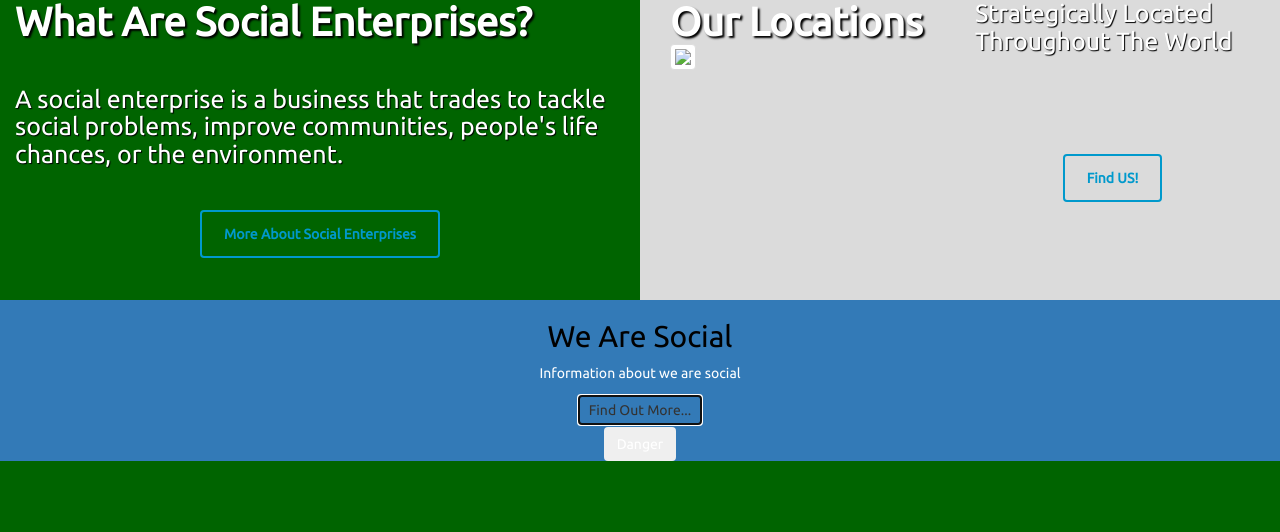
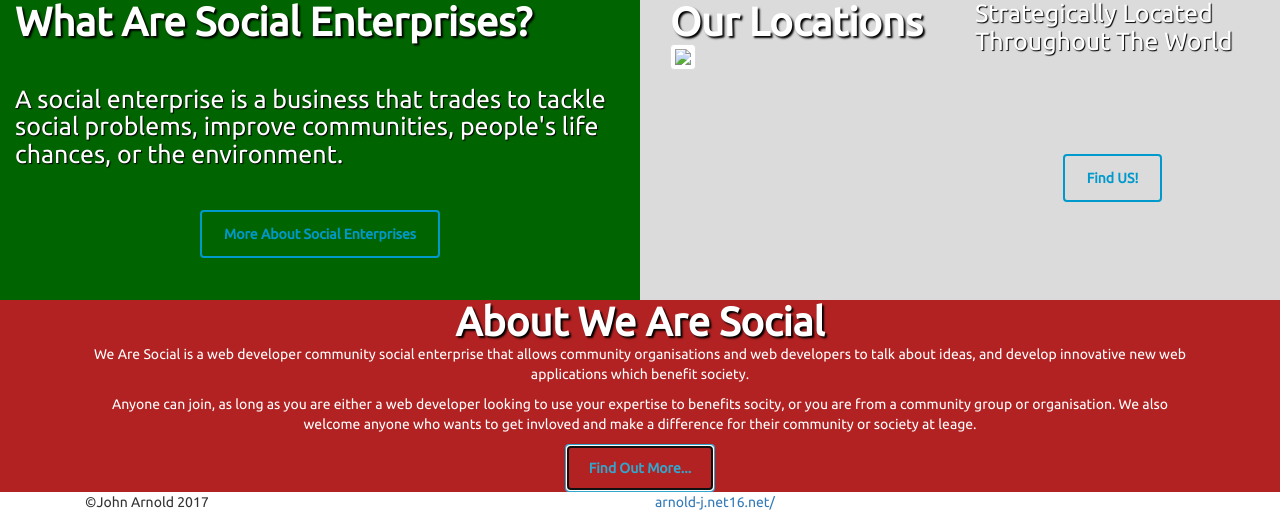
Before and after one commit to Code-Institute-Submissions/Stream-3-final, a Django app: template home/templates/index.html in a window 1280 px wide. Shown: the part 650-1182 px from the top of the page. Before the commit the page ends 1111 px from the top, so only its background shows below. Run offline with Django 3.2, Linux system fonts and the light colour scheme; the template is opened without the code that fills it, so the values that code supplies are empty; parts of the project's set-up code (start-up, migrations or seed data) failed here and were passed over; some libraries are stand-ins or nearby versions; some web fonts are replaced.

Commit message:
Sunday Afternoon

```diff
--- a/home/templates/index.html
+++ b/home/templates/index.html
@@ -2,7 +2,7 @@
 
 {% block content_home_blog %}
     <h3 class="homeHeading">{{ posts.title }}</h3>
-    <p class="homeHeading">{{ posts.content |truncatewords:80 }}</p>
+    <p class="homeHeading">{{ posts.content |truncatewords:40 }}</p>
 {% endblock %}
 
 {% block content_home_forum %}
@@ -34,19 +34,14 @@
             <footer class="footer"><a class="btn btn-primary outline" href="/locations/">Find US!</a></footer>
         </div>
     </div>
-
     <section class="bg-primary" id="about">
         <div class="container">
-            <div class="row">
-                <div class="col-lg-12 text-center">
-                    <h2 class="section-heading">We Are Social</h2>
-
-
-                    <p class="text-faded">Information about we are social</p>
-                    <a class="btn btn-outline-danger" href="/pages/about/" id="infoButton" type="button" autofocus>Find Out More...</a>
-                    <br>
-                    <button type="button" class="btn btn-outline-danger">Danger</button>
-                </div>
+            <div class="col-lg-12 text-center">
+                <h2 class="homeHeading">About We Are Social</h2>
+                <p class="text-faded">We Are Social is a web developer community social enterprise that allows community organisations and web developers to talk about ideas, and develop innovative new web applications which benefit society.</p>
+                <p class="text-faded">Anyone can join, as long as you are either a web developer looking to use your expertise to benefits socity, or you are from a community group or organisation.  We also welcome anyone who wants to get invloved and make a difference for their community or society at leage.</p>
+                <a class="btn btn-primary outline" href="/pages/about/" id="infoButton" type="button" autofocus>Find Out More...</a>
+                <br>
             </div>
         </div>
     </section>
--- a/static/css/style.css
+++ b/static/css/style.css
@@ -1,4 +1,3 @@
-/*@import url(https://fonts.googleapis.com/css?family=Ubuntu:400,700);*/
 @import url('https://fonts.googleapis.com/css?family=Ubuntu');
     body {
         padding-top: 50px;
@@ -157,6 +156,11 @@
     .home-box5 .footer {
         flex: 1 100%;
         text-align: center;
+    }
+
+    .bg-primary {
+        background-color: #b22222;
+        padding-top: 50px;
     }
 
     .btn.outline {
--- a/templates/base-home.html
+++ b/templates/base-home.html
@@ -137,7 +137,7 @@
         {% endblock %}
     </main>
     <footer>
-
+    {% include 'footer.html' %}
     </footer>
     </body>
 </html>
--- a/templates/base.html
+++ b/templates/base.html
@@ -84,7 +84,7 @@
             {% endblock %}
         </main>
     <footer>
-
+    {% include 'footer.html' %}
     </footer>
     </body>
 </html>
--- /dev/null
+++ b/templates/footer.html
@@ -0,0 +1,5 @@
+
+<div class="container">
+    <div class="col-md-6"><article>&copy;John Arnold 2017</article></div>
+    <div class="col-md-6"><address><a href="http://arnold-j.net16.net/">arnold-j.net16.net/</a></address></div>
+</div>
```
